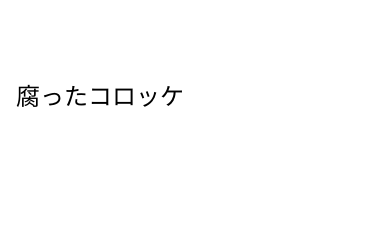
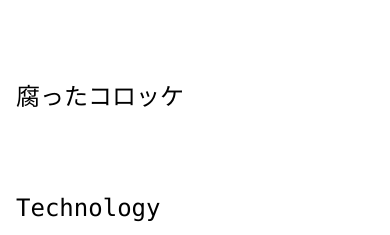
Before and after one commit to 9sako6/9sako6.github.io, a Next.js app: page / in a window 390 px wide. Shown: the top 235 px of the page. Built offline with nearby package versions, Linux system fonts and the light colour scheme.

Commit message:
Update layout

```diff
--- a/src/components/templates/TopPage.tsx
+++ b/src/components/templates/TopPage.tsx
@@ -22,7 +22,7 @@ export const TopPage = ({ posts }: Props): JSX.Element => {
           return (
             <div key={category}>
               <h1
-                className="pt-10 pb-10 mb-10 font-mono text-2xl"
+                className="pt-10 pb-10 md:mb-10 font-mono text-2xl"
                 id={category}
               >
                 <a href={`#${category}`}>{category}</a>
--- a/src/components/ui/Header.tsx
+++ b/src/components/ui/Header.tsx
@@ -4,7 +4,7 @@ import { SiteTitle } from "@/components/ui/SiteTitle";
 export const Header = (): JSX.Element => {
   return (
     <header>
-      <nav className="flex items-center pb-20 pt-20 md:max-w-5xl m-auto justify-between">
+      <nav className="flex items-center pb-10 md:pb-20 pt-20 md:max-w-5xl m-auto justify-between">
         <Link href="/">
           <SiteTitle />
         </Link>
```
